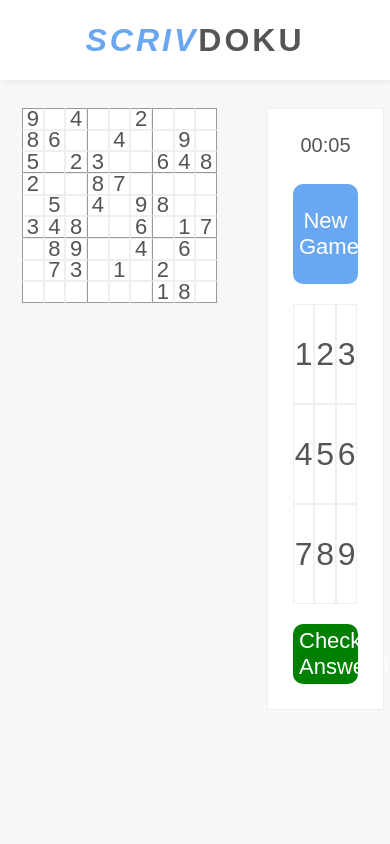
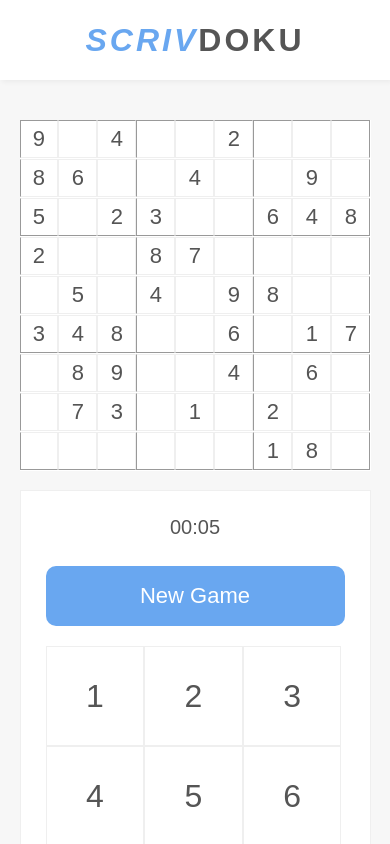
Before and after one commit to andy-dextrous/19_ScrivDoku-React, a React (Create React App) app: page / in a window 390 px wide. Shown: the top 844 px of the page. Built offline with nearby package versions, Linux system fonts and the light colour scheme.

Commit message:
Added hover states

```diff
--- a/src/components/Square.jsx
+++ b/src/components/Square.jsx
@@ -1,8 +1,9 @@
-import React from 'react'
+import React, {useState} from 'react'
 import {WIDTH} from '../logic/CreateSodokuBoard'
 
 const Square = (props) => {
 const {number, index, hidden, isClicked, onClick} = props
+const [isHovered, setIsHovered] = useState(false)
 
   function determineBorders(index){
     let classes = []
@@ -32,6 +33,9 @@ const {number, index, hidden, isClicked, onClick} = props
     <div
       className={"square " + determineBorders(index)}
       onClick={onClick}
+      onMouseOver={()=> {setIsHovered(true)}}
+      onMouseLeave={()=> {setIsHovered(false)}}
+      style={isHovered && hidden ?{backgroundColor:"#f3f6fa"}:{}}
       >
       {!hidden && number}
     </div>
--- a/src/index.css
+++ b/src/index.css
@@ -9,7 +9,7 @@ body {
   height: 100vh;
   background: #f7f7f7;
   color: #555555;
-
+  overflow-x: hidden;
   font-family: Source Sans Pro, sans-serif;
 }
 
@@ -63,6 +63,7 @@ body {
   font-size: 22px;
   cursor: pointer
 }
+
 
 .sqr-bdr-left {
   border-left: 1px #999 solid
@@ -235,3 +236,31 @@ body {
   padding: 15px 20px;
   border-radius: 50%
 }
+
+@media(max-width:800px) {
+
+  body {
+    padding: 0;
+    margin: 100px 0 0 0;
+  }
+
+  .grid {
+    width: 90vw;
+    height: 90vw;
+    margin: 5vw
+  }
+
+  .controls {
+    width: 90vw;
+    margin-left: 5vw
+  }
+
+  #root {
+    flex-direction: column
+  }
+
+  #start-game {
+    padding: 5px;
+    height: 60px
+  }
+}
```
